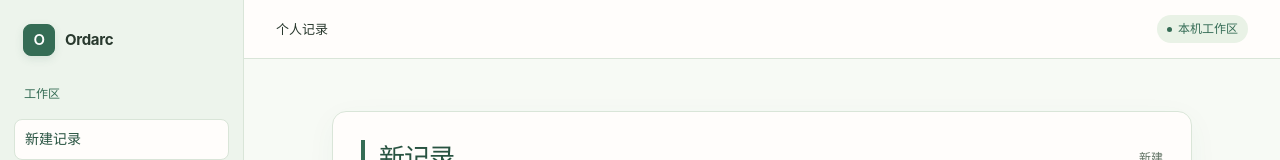
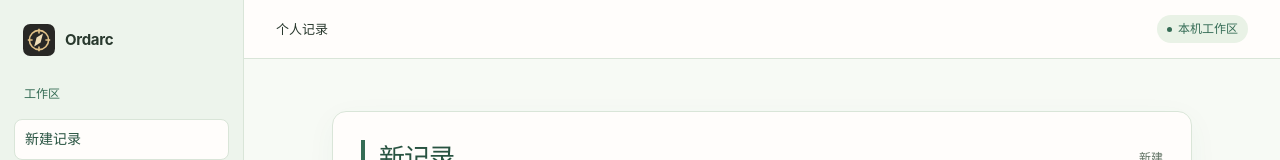
Before and after one commit to Chumaniac/ordarc-experience-shell, a React (Vite) app: page / in a window 1280 px wide. Shown: the top 160 px of the page. Built offline with nearby package versions, Linux system fonts and the light colour scheme.

Commit message:
Publish the browser notebook and protect stale saved records

```diff
--- a/demo.tsx
+++ b/demo.tsx
@@ -2,6 +2,7 @@ import React, { useEffect, useState } from "react";
 import { createRoot } from "react-dom/client";
 import "./src/styles.css";
 import "./demo.css";
+const brandMark = new URL("./src/ordarc.svg", import.meta.url).href;
 import { summarizeNote } from "./demo-summary";
 type Note = {
   id: string;
@@ -117,6 +118,10 @@ function Demo() {
   };
   const persist = (next: Note[]) => {
     if (initial.error) throw Error(initial.error);
+    const current = read();
+    if (current.error) throw Error(current.error);
+    if (JSON.stringify(current.items) !== JSON.stringify(items))
+      throw Error("记录已在其他页面更改。请先导出当前草稿，再刷新页面。");
     const data = JSON.stringify({ version: 1, items: next });
     if (data.length > 5000000)
       throw Error("记录存储已达上限，请先导出并整理旧版本。");
@@ -183,7 +188,7 @@ function Demo() {
       </a>
       <div className="workspace-shell">
           <aside id="records" className="notes-list app-sidebar" aria-label="本机记录">
-            <a className="app-brand" href="#content"><span className="app-mark" aria-hidden="true">O</span><strong>Ordarc</strong></a>
+            <a className="app-brand" href="#content"><img src={brandMark} width="32" height="32" alt="" /><strong>Ordarc</strong></a>
             <p className="sidebar-label">工作区</p>
             <div className="actions sidebar-actions">
               <button
--- a/index.html
+++ b/index.html
@@ -1,2 +1,2 @@
 <!doctype html>
-<html lang="zh-CN"><head><meta charset="UTF-8"><meta name="viewport" content="width=device-width,initial-scale=1"><meta name="referrer" content="no-referrer"><title>Ordarc · 个人记录</title></head><body><div id="root"></div><script type="module" src="/demo.tsx"></script></body></html>
+<html lang="zh-CN"><head><meta charset="UTF-8"><meta name="viewport" content="width=device-width,initial-scale=1"><meta name="referrer" content="no-referrer"><meta name="description" content="整理研习记录、回看编辑版本并导出备份。记录保存在当前浏览器。"><link rel="icon" href="./src/ordarc.svg"><title>Ordarc · 个人记录</title></head><body><div id="root"></div><script type="module" src="/demo.tsx"></script></body></html>
--- a/scripts/provenance.mjs
+++ b/scripts/provenance.mjs
@@ -4,7 +4,7 @@ import {fileURLToPath} from 'node:url';
 import {createHash} from 'node:crypto';
 import {execFileSync} from 'node:child_process';
 const root=fileURLToPath(new URL('../',import.meta.url));
-const sources=['desktop/app.json','desktop/build_app.py','desktop/main.swift','desktop/LocalWebServer.swift','desktop/BackendRuntime.swift','desktop/README.md','desktop/tests/ServerTests.swift','desktop/tests/BackendTests.swift','desktop/tests/backend_fixture.py','desktop/tests/test_fixture_paths.py','demo-summary.ts','scripts/test-summary.mjs','docs/PRODUCT_EXPERIENCE.md','.gitignore','.github/workflows/check.yml','LICENSE','README.md','package.json','package-lock.json','index.html','demo.tsx','demo.css','vite.config.ts','tsconfig.json','src/index.tsx','src/styles.css','examples/consumer.html','examples/consumer.tsx','scripts/verify-consumer.mjs','scripts/provenance.mjs'].sort();
+const sources=['src/ordarc.svg','.github/workflows/pages.yml','desktop/app.json','desktop/build_app.py','desktop/main.swift','desktop/LocalWebServer.swift','desktop/BackendRuntime.swift','desktop/README.md','desktop/tests/ServerTests.swift','desktop/tests/BackendTests.swift','desktop/tests/backend_fixture.py','desktop/tests/test_fixture_paths.py','demo-summary.ts','scripts/test-summary.mjs','docs/PRODUCT_EXPERIENCE.md','.gitignore','.github/workflows/check.yml','LICENSE','README.md','package.json','package-lock.json','index.html','demo.tsx','demo.css','vite.config.ts','tsconfig.json','src/index.tsx','src/styles.css','examples/consumer.html','examples/consumer.tsx','scripts/verify-consumer.mjs','scripts/provenance.mjs'].sort();
 const hash=bytes=>createHash('sha256').update(bytes).digest('hex');
 async function inventory(directory,paths){const rows=[];for(const relative of paths){const file=path.join(directory,relative),info=await lstat(file);if(!info.isFile()||info.isSymbolicLink()||info.size>2*1024*1024)throw new Error('Expected a bounded regular source/build file');const bytes=await readFile(file);if(bytes.length!==info.size)throw new Error('File changed during provenance read');rows.push({path:relative,bytes:bytes.length,sha256:hash(bytes)});}return rows;}
 const tree=files=>hash(files.map(x=>x.path+'\0'+x.sha256+'\n').join(''));
```
Also changed, not shown: src/ordarc.svg (added), 1 other file (tests, documents, lock files or other folders).
